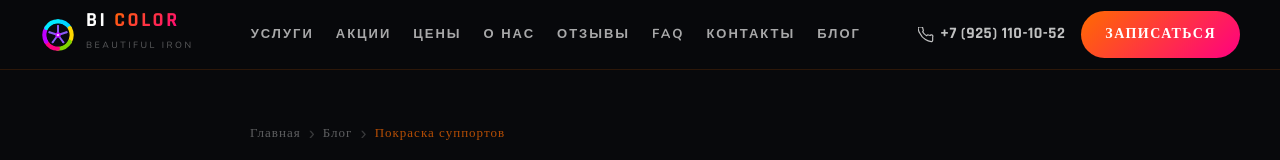
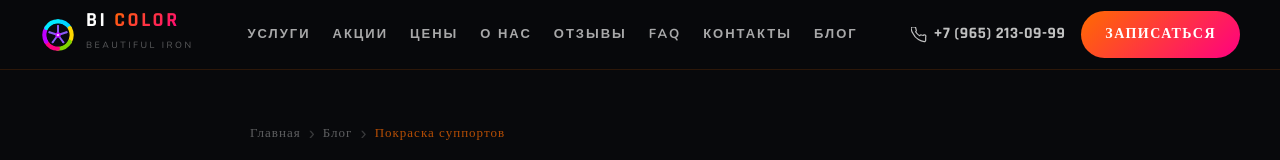
Before and after one commit to mikhailmikemorozov-coder/moaans, a React (Vite) app: page /blog/pokraska-supportov in a window 1280 px wide. Shown: the top 160 px of the page. Built offline with nearby package versions, Linux system fonts and the light colour scheme.

Commit message:
Вернуть +7 (965) 213-09-99 в шапку и добавить в футер
Co-Authored-By: Claude Sonnet 4.6 <noreply@anthropic.com>

```diff
--- a/src/App.jsx
+++ b/src/App.jsx
@@ -1384,6 +1384,7 @@ export default function App() {
             </div>
             <div>
               <div style={{ fontFamily: "'Rajdhani'", fontSize: 13, fontWeight: 600, letterSpacing: 2, color: "rgba(255,255,255,.3)", marginBottom: 16, textTransform: "uppercase" }}>Контакты</div>
+              <div style={{ fontSize: 14, color: "rgba(255,255,255,.45)", marginBottom: 10 }}>+7 (965) 213-09-99</div>
               <div style={{ fontSize: 14, color: "rgba(255,255,255,.45)", marginBottom: 10 }}>+7 (925) 110-10-52</div>
               <div style={{ fontSize: 14, color: "rgba(255,255,255,.45)", marginBottom: 10 }}>+7 (985) 869-11-06</div>
               <div style={{ fontSize: 14, color: "rgba(255,255,255,.45)", marginBottom: 10 }}>Ежедневно с 10:00 до 19:00</div>
--- a/src/components/SiteHeader.jsx
+++ b/src/components/SiteHeader.jsx
@@ -1,7 +1,7 @@
 import { useState } from "react";
 import { Logo } from "./Logo";
 
-const PHONE = { label: "+7 (925) 110-10-52", href: "tel:+79251101052" };
+const PHONE = { label: "+7 (965) 213-09-99", href: "tel:+79652130999" };
 
 const NAV = [
   ["Услуги",   "/#services"],
```
